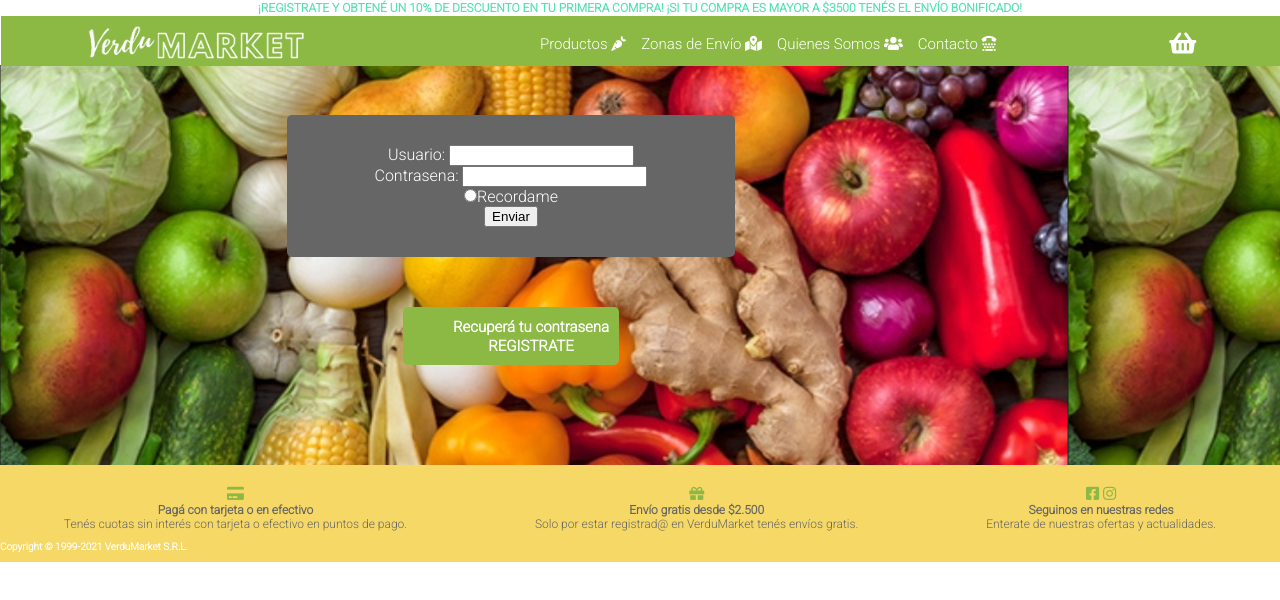
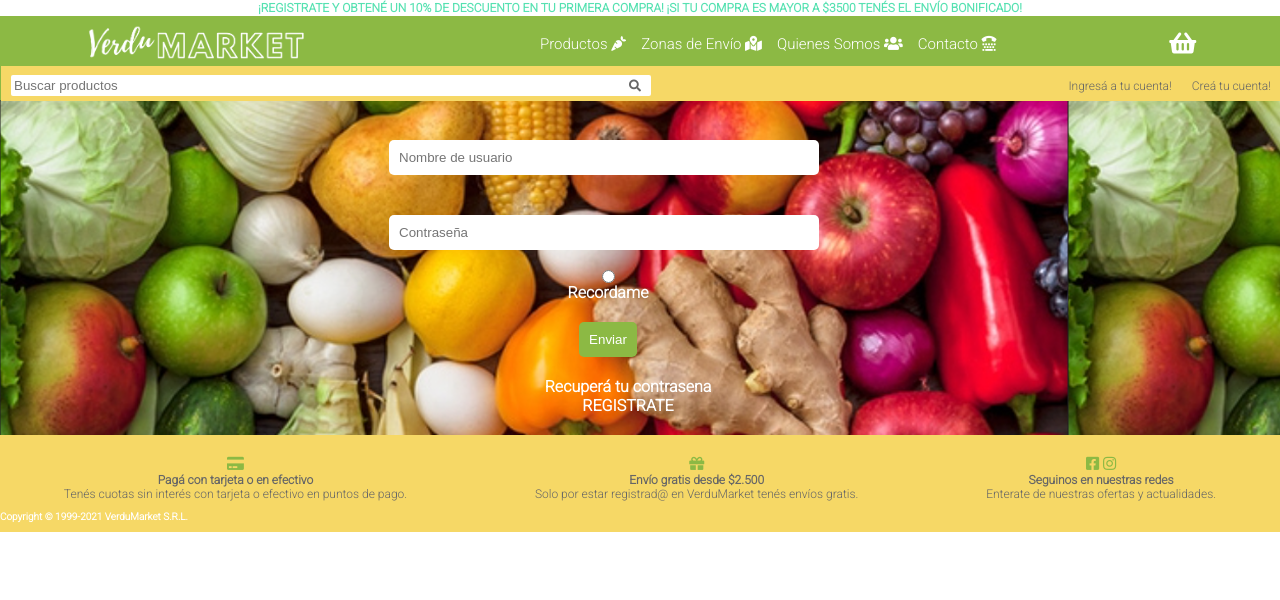
Before and after one commit to mauriciomena/ConsolelogGrupo1Sprint2, a website: page views/login.html in a window 1280 px wide. Drawn offline with Linux system fonts and the light colour scheme.

Commit message:
isa cambios login, ya está!

```diff
--- a/public/css/login.css
+++ b/public/css/login.css
@@ -1,3 +1,51 @@
+/*-------------------------------LOGIN FORMS------------------------------*/
+
+.forms-login {
+    width: 95%;
+    display: flex;
+    justify-content: center;
+    flex-direction: column;
+    align-content: center;
+    align-items: center;
+    flex-direction: column;
+    padding: 20px;
+
+}
+main{
+    color: white;
+    font-weight: bolder;
+}
+.form-l{
+    padding: 10px;
+    margin: 20px;
+    border-radius: 5px;
+    border: none;
+    width: 90%;
+}
+
+.send-l {
+    padding: 10px;
+    margin: 20px;
+    border-radius: 5px;
+    border: none;
+    background-color: #8cb944;
+    color: white;
+
+}
+
+main nav ul a {
+    text-decoration: none;
+    color: white;
+    font-weight: bolder;
+}
+
+.forms-login ul li {
+    list-style: none;
+    text-align: center;
+}
+
+
+/*---------------HEADER Y FOOTER----------------------*/
 *{
     margin: 0;
     box-sizing: border-box;
@@ -5,7 +53,6 @@
 body{
     font-family: 'Roboto', sans-serif;
 }
-/*----------------header----------------------------- */
 .banner {
     background-color: white;
     border: 1px solid  white;
@@ -17,7 +64,7 @@ body{
     z-index: 10;
     width: 100%;
 }
-
+/* header */
 header {
     background-color: #8cb944;
     border: 1px solid  #8cb944;
@@ -35,6 +82,67 @@ header {
     justify-content: space-around;
     display: flex;
     position: fixed;
+    z-index: 9;
+}
+.searchbar {
+    background-color: #f6d866;
+    width: 100%;
+    box-sizing: border-box;
+    text-align: center;
+    align-items: center;
+    align-content: center;
+    justify-content: space-between;
+    display: flex;
+    position: fixed;
+}
+
+.searchbar nav {
+    margin-top: 70px;
+    display: flex;
+    justify-content:flex-end;
+    visibility: visible;
+}
+.searchbar nav ul li{
+    list-style: none;
+    overflow: auto;
+    flex-direction: row;
+    margin: 10px;
+}
+.searchbar nav ul a{
+    text-decoration: none;
+    color: #666;
+    font-size: 12px;
+}
+
+.searchbar nav ul{
+    display: flex;
+    align-content: center;
+    align-items: center;
+    visibility: visible;
+}
+
+.buscador{
+    padding: 3px;
+    border: none;
+    border-radius: 2px;
+    margin-top: 75px;
+    margin-bottom: 6px;
+    margin-left: 10px;
+    margin-right: 10px;
+    text-align: left;
+    width: 50%;
+
+}
+
+.lupe {
+    position: absolute;
+    color: #666;
+    right: 50%;
+    margin-top: 70px;
+    flex-wrap: nowrap;
+    display: flex;
+    font-size: 12px;
+
 }
 
 
@@ -62,76 +170,10 @@ header nav ul a{
     align-items: center;
     z-index: 10
 }
-/*----------------main----------------------------- */
-
-main {
-    background-color: #666;
-    height: 400px;
-    width: 100%;
-}
-
-main div{
-    width: 100%;
-    height: 400px;
-}
-
-main section {
-    width: 70%;
-    margin: 63px;
-    display: flex;
-    flex-wrap: wrap;
-    flex-direction: column;
-    justify-content: space-around;
-    align-items: center;
-    align-content: center;
-}
-
-main section form {
-    width: 50%;
-    padding: 30px;
-    margin: 50px;
-    border-radius: 5px;
-    border: none;
-    background-color:#666;
-    color: white;
-    display: flex;
-    flex-wrap: wrap;
-    flex-direction: column;
-    justify-content: space-around;
-    align-items: center;
-    align-content: center;
-}
-
-main section nav{
-    padding: 10px;
-    border-radius: 5px;
-    border: none;
-    background-color:#8cb944;
-    color: white;
-    display: flex;
-    flex-wrap: wrap;
-    flex-direction: column;
-    justify-content: space-around;
-    align-items: center;
-    align-content: center;
-    text-align: center;
-}
-main section nav ul li{
-    list-style: none;
-    overflow: auto;
-    text-align: center;
-}
-main section nav ul a{
-    text-decoration: none;
-    color: white;
-    font-size: 15px;
-    font-weight: bold;
-    text-align: center;
-}
 
 
 
-/*----------------footer----------------------------- */
+    /*footer */
 
 footer{
     background-color: #f6d866;
@@ -163,10 +205,12 @@ footer div{
         line-height: 30px;
     }
 
-
-/*---------------------adaptative screen----------------------------*/
 @media (min-width: 361px){
     /* header */
+
+    header {
+        height: 100px;
+    }
 
 .staticHeader{
         width: 100%;
@@ -176,7 +220,10 @@ footer div{
     header p{
         font-size: 12px;
     }
-
+    .searchbar {
+        width: 100%;
+        height: 95px;
+    }
     .banner {
         font-size: 8px;
         height: fit-content;
@@ -197,7 +244,7 @@ footer div{
     header nav ul{
         visibility: hidden;
     }
-
+    }
     header nav ul li{
         visibility: hidden;
     }
@@ -215,8 +262,6 @@ footer div{
         color: #666;
     }
 
-
-
     footer p{
         margin: 0;
         line-height: 25px;
@@ -229,13 +274,21 @@ footer div{
     }
 
 @media (min-width: 769px) {
+    header {
+        height: 100px;
+    }
     .banner {
         font-size: 12px;
     }
 
+    .searchbar {
+        width: 100%;
+        height: 100px;
+    }
+
     header section{
         width: 100%;
-        height: 65px;
+        height: 75px;
     }
 
     .logo {
@@ -266,7 +319,7 @@ footer div{
         visibility: visible;
     }
 
-    }
+
     header nav ul li{
         margin: 5px;
         display: flex;
@@ -284,6 +337,7 @@ footer div{
         border: #56e1b1;
         border-radius: 5px;
         float: right;
+        margin-top: 15px;
         margin-left: 50px;
         display: flex;
         flex-direction: column;
--- a/public/css/template2.css
+++ b/public/css/template2.css
@@ -45,6 +45,7 @@ header {
     align-content: center;
     justify-content: space-between;
     display: flex;
+    position: fixed;
 }
 
 .searchbar nav {
@@ -170,7 +171,6 @@ footer div{
     .searchbar {
         width: 100%;
         height: 95px;
-        margin-bottom: 7px;
     }
     .banner {
         font-size: 8px;
--- a/views/login.html
+++ b/views/login.html
@@ -14,7 +14,6 @@
 
 </head>
 <body>
-
 <p class="banner"> ¡REGISTRATE Y OBTENÉ UN 10% DE DESCUENTO EN TU PRIMERA COMPRA! ¡SI TU COMPRA ES MAYOR A $3500 TENÉS EL ENVÍO BONIFICADO!</p>
 <header>
     <section class="staticHeader">
@@ -37,28 +36,30 @@
         </nav>
         <a class="basket" href="./views/productCart.html">  <sapn class="fas fa-shopping-basket"></sapn></a>
     </section>
+    <section class="searchbar">
+        <input class="buscador" type="search" placeholder="Buscar productos">
+        <div class="lupe">
+            <span class="fas fa-search"></span>
+        </div>
+        <nav role="navigation">
+            <ul id="menu-loginregister">
+                    <li><a href="./views/login.html"> Ingresá a tu cuenta! </a></li>
+                    <li><a href="./views/register.html"> Creá tu cuenta! </a></li>
+            </ul>
+        </nav>
+    </section>
 </header>
 <main>
             <div style="background-image: url('/images/capture.png');">
-                <section class="loginPage">
-                            <form action="/login" method="POST">
-                            <p>
-                                <label>   Usuario:</label>
-                                <input type="text" name="usuario">
-                            </p>
-                            <p>
-                                <label> Contrasena:</label>
-                                <input type="password" name="contrasena">
-                            </p>
-                            <p>
+                    <section class="forms-login">
+                        <form accion="./views/home.html" method="POST">
+                            <input class="form-l" type="text" placeholder="Nombre de usuario" name="usuario" />
+                            <input class="form-l" type="password" placeholder="Contraseña" name="clave" />
+                        </form>
                             <input type="radio">Recordame</button>
-                            </p>
-                            <p>
-                                <button type="submit">Enviar</button>
-                            </p>
-                        </form>
+                            <input class="send-l" type="submit" value="Enviar"/> <a href="#"></a>
                             <nav role="navigation">
-                            <ul id="menu-options">
+                            <ul class="menu-login">
                                     <li><a href="#">Recuperá tu contrasena
                                         </a></li>
                                     <li><a href="./views/register.html">REGISTRATE
@@ -69,7 +70,7 @@
 
 </main>
         <footer>
-            <section >
+            <section>
                 <br>
                 <div class="padre">
                     <div class="hijo">
```
Also changed, not shown: views/template2.html (+1 -0 lines). Lines whose indentation alone changed are shown as unchanged.
